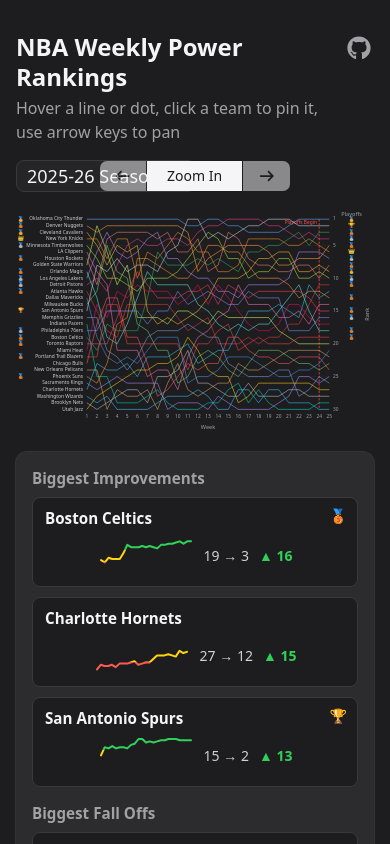
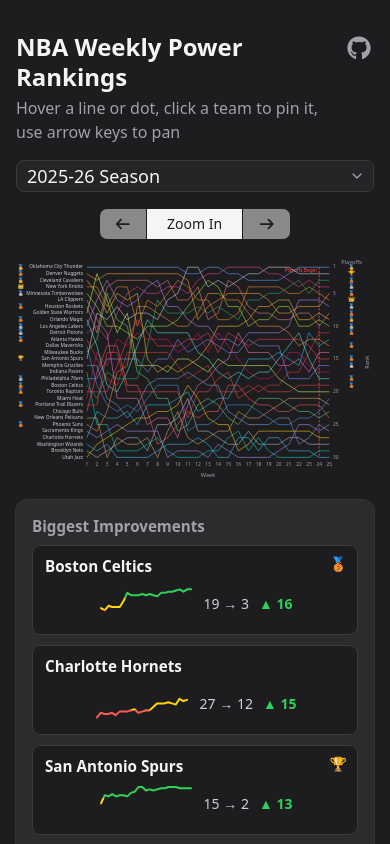
Before and after one commit to nathanemyers/nba-weekly-power-rankings, a React (Vite) app: page / in a window 390 px wide. Shown: the top 844 px of the page. Built offline with nearby package versions, Linux system fonts and the light colour scheme.

Commit message:
update mobile style

```diff
--- a/src/App.tsx
+++ b/src/App.tsx
@@ -55,8 +55,8 @@
 
       {data ? (
         <>
-          <div className="grid grid-cols-3 gap-4">
-            <div className="grid-col-1 ">
+          <div className="grid md:grid-cols-3 gap-4">
+            <div className="grid-col-1 md:justify-items-start justify-items-center">
               <SeasonSelect />
             </div>
             <div className="grid-col-2 justify-items-center">
--- a/src/components/SeasonSelect.tsx
+++ b/src/components/SeasonSelect.tsx
@@ -27,7 +27,7 @@
       value={season}
       onValueChange={(value) => dispatch(seasonSelected(value))}
     >
-      <SelectTrigger className="w-[180px] text-lg">
+      <SelectTrigger className="md:w-[180px] w-full text-lg">
         <SelectValue placeholder="Season">{`${season} Season`}</SelectValue>
       </SelectTrigger>
       <SelectContent className="bg-muted">
```
